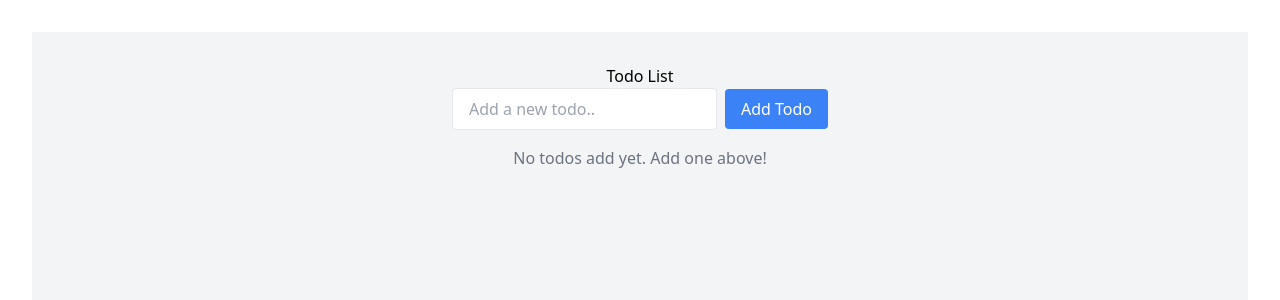
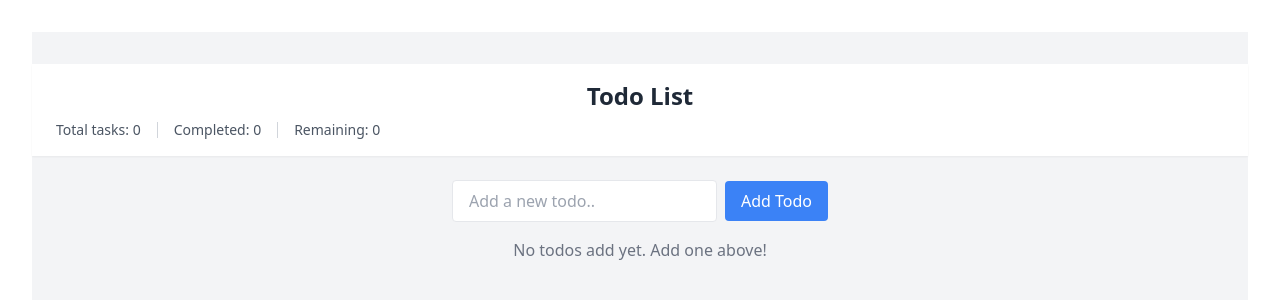
Before and after one commit to Khairul-Imran/react-practice, a React (Vite) app in the folder todolist-app/: page / in a window 1280 px wide. Shown: the top 300 px of the page. Built offline with nearby package versions, Linux system fonts and the light colour scheme.

Commit message:
Implemented summary statistics feature.

```diff
--- a/todolist-app/src/App.tsx
+++ b/todolist-app/src/App.tsx
@@ -47,7 +47,7 @@ function App() {
 
     return (
         <div className="min-h-screen bg-gray-100 py-8">
-            <TodoHeader></TodoHeader>
+            <TodoHeader todos={todos}></TodoHeader>
             <TodoForm onAddTodo={addTodo}></TodoForm>
             <TodoList
                 todos={todos}
--- a/todolist-app/src/components/TodoHeader.tsx
+++ b/todolist-app/src/components/TodoHeader.tsx
@@ -1,13 +1,33 @@
+import { Todo } from "../types/todo";
+
 interface TodoHeaderProps {
-    // For later when adding stats
+    todos: Todo[];
 }
 
-function TodoHeader() {
+function TodoHeader({ todos }: TodoHeaderProps) {
+    const completedCount = todos.filter((todo) => todo.completed).length;
+    const totalTodosCount = todos.length;
 
     return (
-        <div>
-            <p>Todo List</p>
-        </div>
+        <header className="bg-white shadow-sm px-6 py-4 mb-6">
+            <h1 className="text-2xl font-bold text-gray-800 mb-2">
+                Todo List
+            </h1>
+
+            <div className="flex items-center text-sm text-gray-600">
+                <div className="flex items-center gap-4">
+                    <span>Total tasks: {totalTodosCount}</span>
+
+                    <span className="w-px h-4 bg-gray-300" /> {/* Vertical divider */}
+
+                    <span>Completed: {completedCount}</span>
+
+                    <span className="w-px h-4 bg-gray-300" />
+
+                    <span>Remaining: {totalTodosCount - completedCount}</span>
+                </div>
+            </div>
+        </header>
     );
 }
 
```
